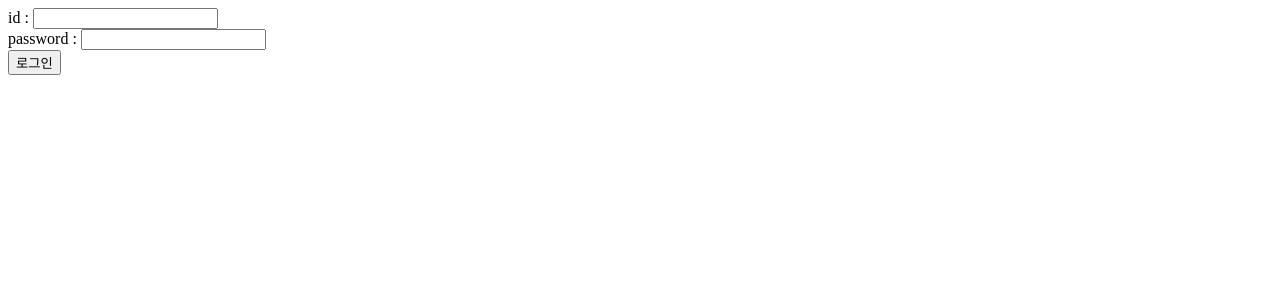
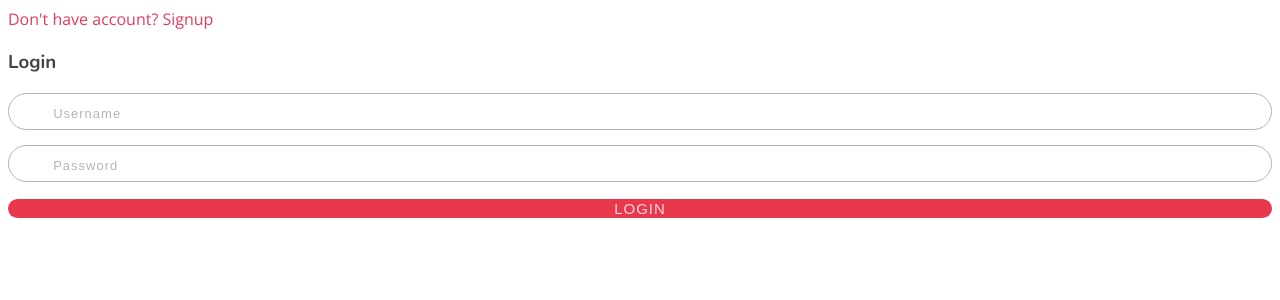
Before and after one commit to younghyun-na/CloudProgramming, a Django app: page /login/ in a window 1280 px wide. Shown: the top 300 px of the page. Run offline with Django 3.2, Linux system fonts and the light colour scheme.

```diff
--- a/accounts/templates/login.html
+++ b/accounts/templates/login.html
@@ -1,7 +1,46 @@
-<form action="{% url 'login' %}" method="POST">
-    {% csrf_token %}
-    id : <input type='text' name='user_id'><br/>
-    password : <input type='password' name='user_pw'>
-    <br/>
-    <input type="submit" value="로그인">
-</form>
+<!DOCTYPE html>
+
+{% load static %}
+<link href="{% static 'assets/css/style.css' %}" rel="stylesheet">
+<!-- Google Fonts -->
+<link href="https://fonts.googleapis.com/css?family=Open+Sans:300,300i,400,400i,600,600i,700,700i|Nunito:300,300i,400,400i,600,600i,700,700i|Poppins:300,300i,400,400i,500,500i,600,600i,700,700i" rel="stylesheet">
+
+<div class="form-bg">
+    <div class="container1">
+        <div class="row">
+            <div class="col-lg-offset-3 col-lg-6 col-md-offset-2 col-md-8">
+                <div class="form-container">
+                    <div class="form-icon">
+                        <i class="fa fa-user-circle"></i>
+                        <span class="signup"> <a href="{% url 'signup' %}"> Don't have account? Signup</a></span>
+                    </div>
+                    <form class="form-horizontal" action="{% url 'login' %}" method="POST">
+                        <h3 class="title">Login</h3>
+                        <div class="form-group">
+                            <span class="input-icon"><i class="fa fa-envelope"></i></span>
+                            <input class="form-control" type="text" name='user_id' placeholder="username">
+                        </div>
+                        <div class="form-group">
+                            <span class="input-icon"><i class="fa fa-lock"></i></span>
+                            <input class="form-control" type="password" name='user_pw' placeholder="password">
+                        </div>
+                        <button class="btn signin">Login</button>
+
+                    </form>
+                </div>
+            </div>
+        </div>
+    </div>
+
+
+
+
+
+
+<!--<form action="{% url 'login' %}" method="POST">-->
+<!--    {% csrf_token %}-->
+<!--    id : <input type='text' name='user_id'><br/>-->
+<!--    password : <input type='password' name='user_pw'>-->
+<!--    <br/>-->
+<!--    <input type="submit" value="로그인">-->
+<!--</form>-->
--- a/accounts/templates/signup.html
+++ b/accounts/templates/signup.html
@@ -18,10 +18,10 @@
                                             id="exampleRepeatPassword" placeholder="Repeat Password">
         </div>
     </div>
-    <a href="login.html" class="btn btn-primary btn-user btn-block">
+    <a href="{% url 'login' %}" class="btn btn-primary btn-user btn-block">
         Register Account </a>
     <hr>
-    <a href="index.html" class="btn btn-google btn-user btn-block">
+    <a href="" class="btn btn-google btn-user btn-block">
         <i class="fab fa-google fa-fw"></i> Register with Google
     </a>
 </form>
--- a/moviebox_app/templates/index.html
+++ b/moviebox_app/templates/index.html
@@ -86,6 +86,7 @@
               <li data-filter="*" class="filter-active">전체</li>
               <li data-filter=".filter-app">개봉일 순</li>
               <li data-filter=".filter-card">별점 순</li>
+              <li data-filter=".filter-web">Web</li>
             </ul>
           </div>
         </div>
@@ -99,7 +100,7 @@
               <p>개봉일 {{o.release_date}}</p>
               <p>평점 {{o.vote_average}}</p>
 <!--              <img src="https://image.tmdb.org/t/p/w500/{{o.backdrop_path}}" data-gallery="portfolioGallery" class="portfolio-lightbox preview-link" title="App 1"><i class="bx bx-plus"></i></a>-->
-              <a href="{% url 'detail' o.id %}"  class="details-link" title="More Details"><i class="bx bx-link"></i></a>
+              <a href="{% url 'detail' o.id %}" class="details-link" title="More Details"><i class="bx bx-link"></i></a>
             </div>
           </div>
           {% endfor %}
@@ -117,7 +118,7 @@
            <form action="" method="post">
             <input type="text" name="text">
              <p>
-               <a class="cta-btn" type="submit" value="Search" href="#">Search</a>
+               <a class="cta-btn" type="submit" value="Search" href="{% url 'movie_list' o.id }">Search</a>
              </p>
            </form>
         </div>
--- a/static/assets/css/style.css
+++ b/static/assets/css/style.css
@@ -1705,3 +1705,137 @@ section {
   color: #fff;
   text-decoration: none;
 }
+
+/*--------------------------------------------------------------
+# login
+--------------------------------------------------------------*/
+.form-container1{
+    background: linear-gradient(#E9374C,#D31128);
+    font-family: 'Roboto', sans-serif;
+    font-size: 0;
+    padding: 0 15px;
+    border: 1px solid #DC2036;
+    border-radius: 15px;
+    box-shadow: 0 0 20px rgba(0,0,0,0.2);
+}
+.form-container1 .form-icon{
+    color: #fff;
+    font-size: 13px;
+    text-align: center;
+    text-shadow: 0 0 20px rgba(0,0,0,0.2);
+    width: 50%;
+    padding: 70px 0;
+    vertical-align: top;
+    display: inline-block;
+}
+.form-container1 .form-icon i{
+    font-size: 124px;
+    margin: 0 0 15px;
+    display: block;
+}
+.form-container1 .form-icon .signup a{
+    color: #fff;
+    text-transform: capitalize;
+    transition: all 0.3s ease;
+}
+.form-container1 .form-icon .signup a:hover{ text-decoration: underline; }
+.form-container1 .form-horizontal{
+    background: rgba(255,255,255,0.99);
+    width: 50%;
+    padding: 60px 30px;
+    margin: -20px 0;
+    border-radius: 15px;
+    box-shadow: 0 0 20px rgba(0,0,0,0.2);
+    display: inline-block;
+}
+.form-container1 .title{
+    color: #454545;
+    font-size: 23px;
+    font-weight: 900;
+    text-align: center;
+    text-transform: capitalize;
+    letter-spacing: 0.5px;
+    margin: 0 0 30px 0;
+}
+.form-horizontal .form-group{
+    background-color: rgba(255,255,255,0.15);
+    margin: 0 0 15px;
+    border: 1px solid #b5b5b5;
+    border-radius: 20px;
+}
+.form-horizontal .input-icon{
+    color: #b5b5b5;
+    font-size: 15px;
+    text-align: center;
+    line-height: 38px;
+    height: 35px;
+    width: 40px;
+    vertical-align: top;
+    display: inline-block;
+}
+.form-horizontal .form-control{
+    color: #b5b5b5;
+    background-color: transparent;
+    font-size: 14px;
+    letter-spacing: 1px;
+    width: calc(100% - 55px);
+    height: 33px;
+    padding: 2px 10px 0 0;
+    box-shadow: none;
+    border: none;
+    border-radius: 0;
+    display: inline-block;
+    transition: all 0.3s;
+}
+.form-horizontal .form-control:focus{
+    box-shadow: none;
+    border: none;
+}
+.form-horizontal .form-control::placeholder{
+    color: #b5b5b5;
+    font-size: 13px;
+    text-transform: capitalize;
+}
+.form-horizontal .btn{
+    color: rgba(255,255,255,0.8);
+    background: #E9374C;
+    font-size: 15px;
+    font-weight: 500;
+    text-transform: uppercase;
+    letter-spacing: 1px;
+    width: 100%;
+    margin: 0 0 10px 0;
+    border: none;
+    border-radius: 20px;
+    transition: all 0.3s ease;
+}
+.form-horizontal .btn:hover,
+.form-horizontal .btn:focus{
+    color: #fff;
+    background-color: #D31128;
+    box-shadow: 0 0 5px rgba(0,0,0,0.5);
+}
+.form-horizontal .forgot-pass{
+    font-size: 12px;
+    text-align: center;
+    display: block;
+}
+.form-horizontal .forgot-pass a{
+    color: #999;
+    transition: all 0.3s ease;
+}
+.form-horizontal .forgot-pass a:hover{
+    color: #777;
+    text-decoration: underline;
+}
+@media only screen and (max-width:576px){
+    .form-container{ padding-bottom: 15px; }
+    .form-container .form-icon{
+        width: 100%;
+        padding: 20px 0;
+    }
+    .form-container1 .form-horizontal{
+        width: 100%;
+        margin: 0;
+    }
+}
```
Also changed, not shown: moviebox_app/templates/movie_list.html (added, +29 -0 lines), db.sqlite3.
